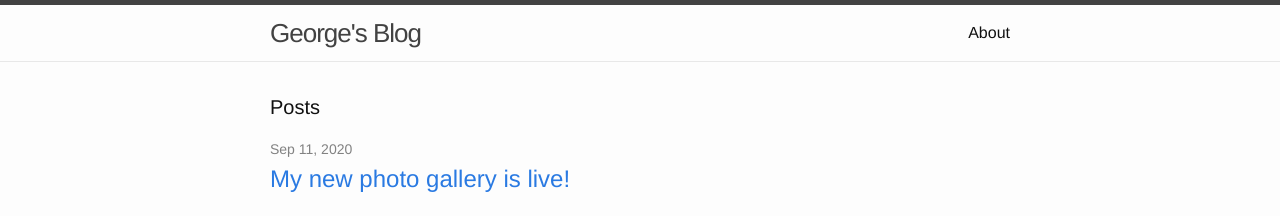
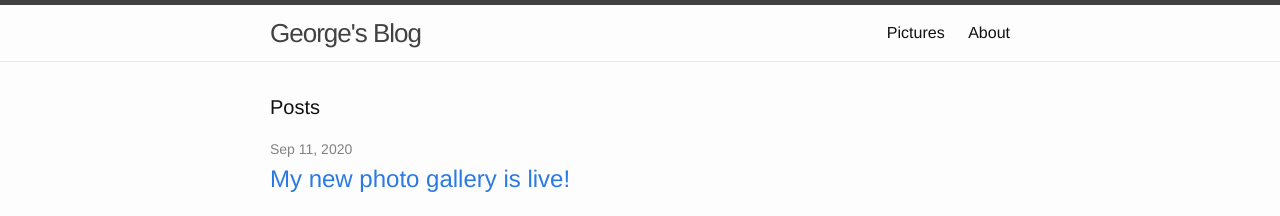
Before and after one commit to gangelop/lathan.github.io, a Jekyll site: the page built from index.html, in a window 1280 px wide. Shown: the top 216 px of the page. Built offline with Jekyll 4.4.1, drawn with Linux system fonts in a browser that asks for light colours.

Commit message:
add link to pics.usermod.net
This is hardcoded in the html template. Need to make it dynamic and
configurable in _config.yml.

```diff
--- a/_includes/header.html
+++ b/_includes/header.html
@@ -14,6 +14,7 @@
       </a>
 
       <div class="trigger">
+          <a class="page-link" href="https://pics.usermod.net">Pictures</a>
         {% for my_page in site.pages %}
           {% if my_page.title %}
           <a class="page-link" href="{{ my_page.url | prepend: site.baseurl }}">{{ my_page.title }}</a>
```
